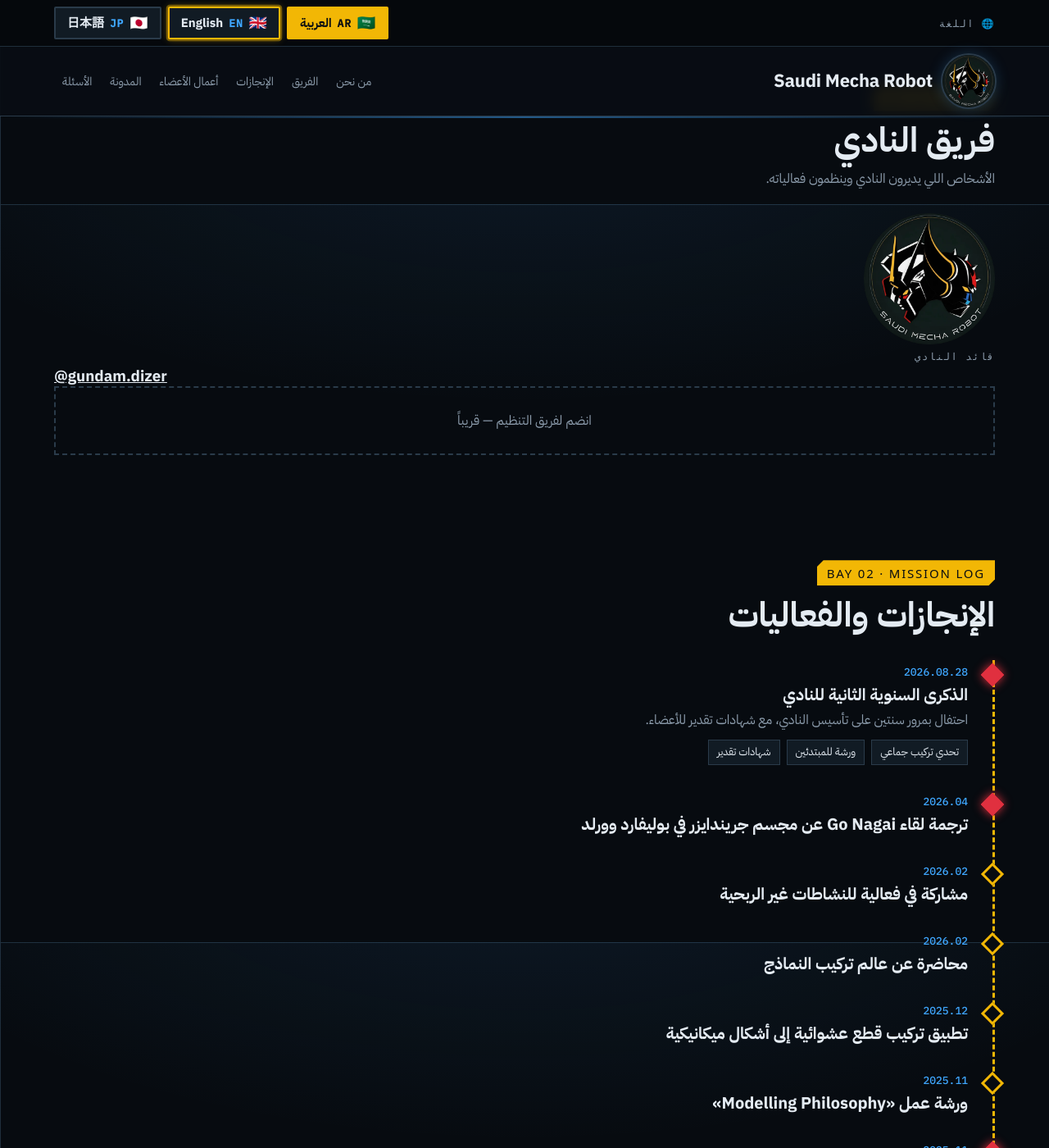
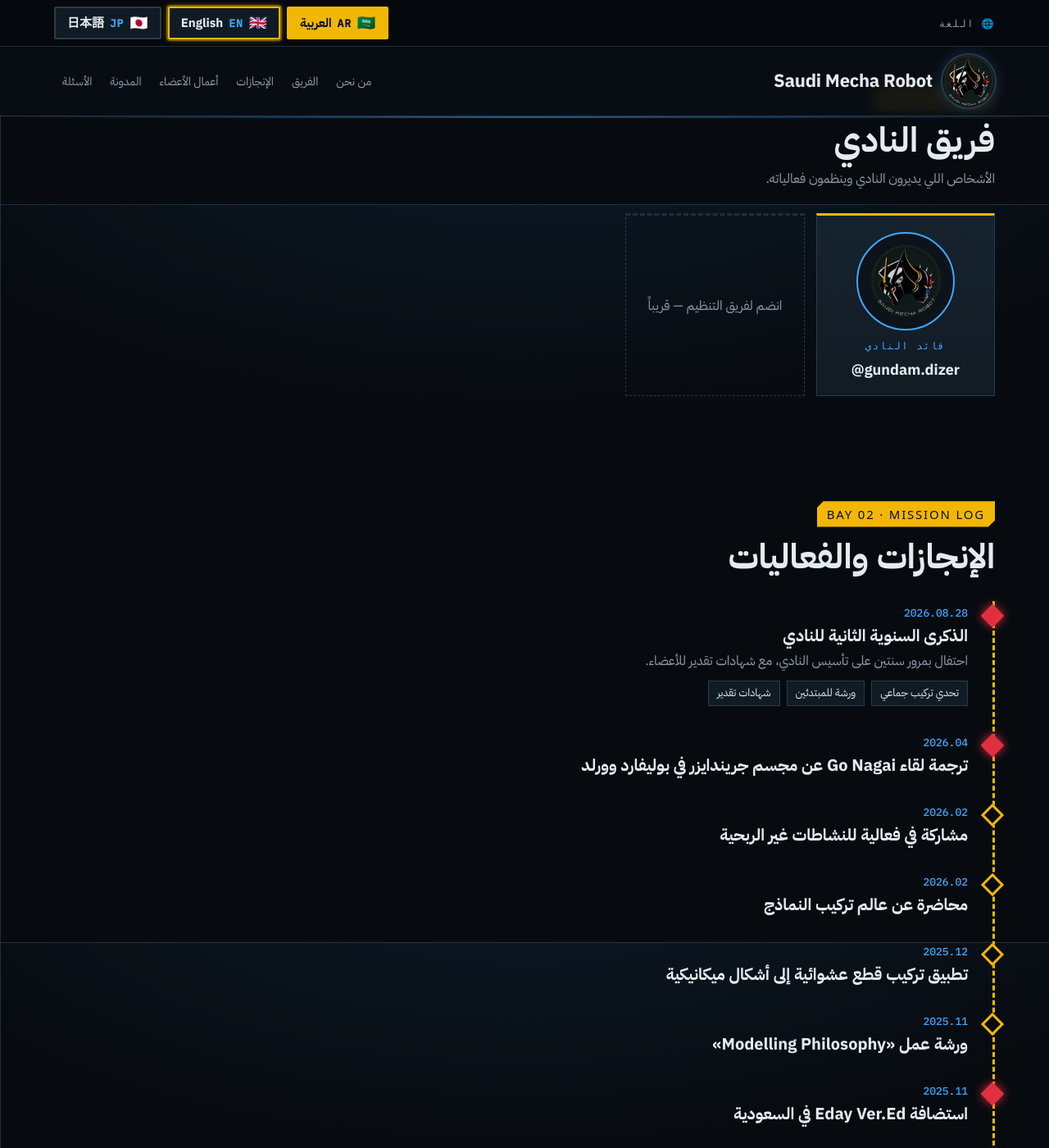
Before and after one commit to SaudiMechaRobot/SaudiMechaRobot.github.io, a Jekyll site: the page built from index.html, in a window 1280 px wide and 1400 px high, scrolled down 1551 px. Shown: the whole window at 82% size. Built offline with Jekyll 4.4.1, drawn with Linux system fonts in a browser that asks for light colours; some web fonts are replaced.

Commit message:
Add files via upload

```diff
--- a/assets/css/style.css
+++ b/assets/css/style.css
@@ -318,3 +318,15 @@ html,body{overflow-x:clip}
 /* social icons */
 .btn .ico{width:20px;height:20px;flex:none;display:block}
 .join .cta .btn{gap:10px}
+
+/* ---- Club team (CREW) ---- */
+.team{display:grid;grid-template-columns:repeat(auto-fill,minmax(180px,1fr));gap:14px}
+.crew{display:grid;justify-items:center;text-align:center;gap:8px;padding:20px 16px;background:linear-gradient(180deg,var(--panel-2),var(--panel));border:1px solid var(--line);border-top:3px solid var(--hazard)}
+.crew-photo{width:120px;height:120px;border-radius:50%;overflow:hidden;border:2px solid var(--beam);background:var(--deck);display:grid;place-items:center}
+.crew-photo img{width:100%;height:100%;object-fit:cover}
+.crew-photo img.ph{width:78%;height:78%;object-fit:contain;opacity:.85}
+.crew .tag{color:var(--beam)}
+.crew h3{font-size:18px;margin:0;overflow-wrap:anywhere}
+.crew h3 a{color:var(--ink);text-decoration:none}
+.crew h3 a:hover{color:var(--hazard)}
+.crew.slot{place-items:center;border:1px dashed var(--line);border-top:3px dashed var(--seam);background:transparent;color:var(--muted);min-height:200px}
```
